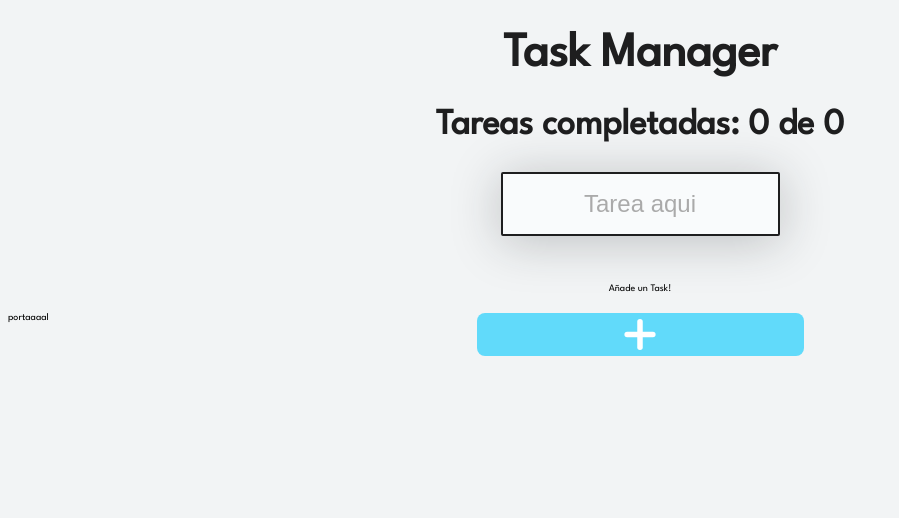
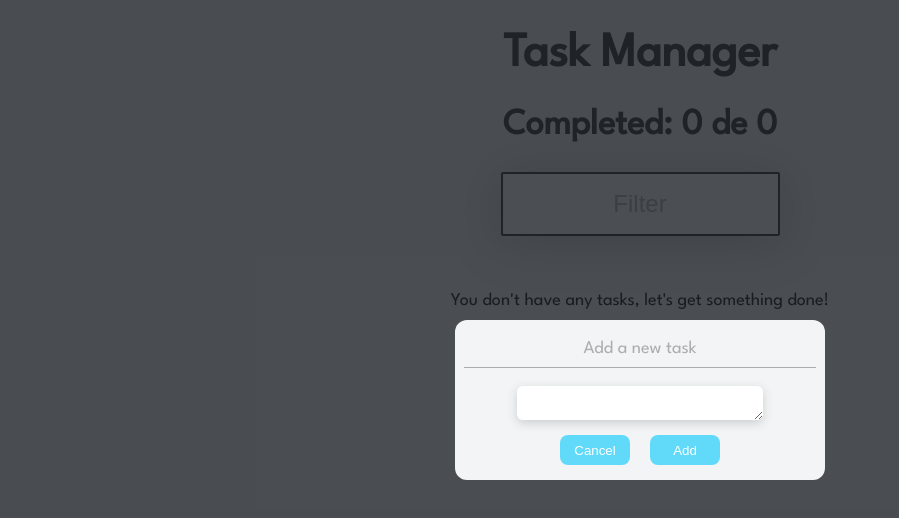
Before and after one commit to ArtoriasDelAbismo/reactToDoList, a React (Create React App) app: page / in a window 1280 px wide. Both pictures are taken after a click on the button 640 px from the left and 334 px from the top of the page. Shown: the top 518 px of the page, without its empty margins (0-899 px from the left). Built offline with nearby package versions, Linux system fonts and the light colour scheme.

Commit message:
add form to modal

```diff
--- a/src/App.jsx
+++ b/src/App.jsx
@@ -9,6 +9,7 @@ import { TodoLoading } from "./components/TodoLoading";
 import { TodoError } from "./components/TodoError";
 import { TodoEmpty } from "./components/TodoEmpty";
 import { Modal } from "./components/Modal/Modal";
+import { TodoForm } from "./components/TodoForm"
 
 export default function App() {
   const [searchValue, setSearchValue] = React.useState("");
@@ -20,6 +21,7 @@ export default function App() {
   } = useLocalStorage("LISTA01", []);
 
   const [openModal, setOpenModal] = React.useState(false)
+  const [newTodoValue, setNewTodoValue] = React.useState("");
 
 
   const completedTodos = todos.filter((todos) => !!todos.completed).length;
@@ -43,6 +45,15 @@ export default function App() {
     saveTodos(newTodos);
   };
 
+  const addTodo = (text) => {
+    const newTodos = [...todos]
+    newTodos.push({
+      text,
+      completed: false
+    })
+    saveTodos(newTodos)
+  }
+
   return (
     <>
       <TodoCounter completed={completedTodos} totalTodos={totalTodos} />
@@ -52,6 +63,7 @@ export default function App() {
         {loading && <TodoLoading />}
         {error && <TodoError />}
         {!loading && searchedTodos.length === 0 && <TodoEmpty />}
+
 
         {searchedTodos.map((todo) => (
           <TodoItem
@@ -66,7 +78,10 @@ export default function App() {
 
       {!loading && <TodoButton openModal={openModal} setOpenModal={setOpenModal}/>}
 
-      {openModal && (<Modal  >portaaaal</Modal>)}
+      {openModal && (
+      <Modal  >
+        <TodoForm addTodo={addTodo} newTodoValue={newTodoValue} setNewTodoValue={setNewTodoValue} setOpenModal={setOpenModal}/>
+      </Modal>)}
     </>
   );
 }
--- /dev/null
+++ b/src/components/Modal/Modal.css
@@ -0,0 +1,12 @@
+.modalBackground {
+    background-color: rgba(32, 35, 41,.8);
+    display: flex;
+    justify-content: center;
+    align-items: center;
+    color: white;
+    position: fixed;
+    top: 0;
+    left: 0;
+    right: 0;
+    bottom: 0;
+}
--- a/src/components/Modal/Modal.jsx
+++ b/src/components/Modal/Modal.jsx
@@ -1,9 +1,10 @@
 import React from "react";
 import ReactDOM from "react-dom";
+import './Modal.css'
 
 function Modal({children}) {
    return ReactDOM.createPortal(
-    <div className="Modal">
+    <div className="modalBackground">
         {children}
     </div>,
     document.getElementById('modal')
--- a/src/components/TodoButton/TodoButton.css
+++ b/src/components/TodoButton/TodoButton.css
@@ -15,5 +15,4 @@
     background-image: url('/src/assets/plus.svg');
     background-position: center;
     background-repeat: no-repeat;
-
 }
--- a/src/components/TodoCounter/index.jsx
+++ b/src/components/TodoCounter/index.jsx
@@ -10,7 +10,7 @@ function TodoCounter(props) {
     <div className="title">
       <h1>Task Manager</h1>
       <h2>
-        Tareas completadas: {completed} de {total}
+        Completed: {completed} de {total}
       </h2>
     </div>
   );
--- a/src/components/TodoEmpty/TodoEmpty.css
+++ b/src/components/TodoEmpty/TodoEmpty.css
@@ -0,0 +1,3 @@
+.EmptyText {
+    font-size: 1.8rem;
+}
--- a/src/components/TodoEmpty/index.jsx
+++ b/src/components/TodoEmpty/index.jsx
@@ -1,8 +1,9 @@
 import React from "react";
+import './TodoEmpty.css'
 
 function TodoEmpty() {
     return(
-        <p>Añade un Task!</p>
+        <p className="EmptyText">You don't have any tasks, let's get something done!</p>
     )
 }
 
--- /dev/null
+++ b/src/components/TodoForm/TodoForm.css
@@ -0,0 +1,68 @@
+.form-container {
+    width: 40%;
+    max-width: 370px;
+    min-width: 340px;
+    height: 20%;
+    display: flex;
+    border-radius: 12px;
+    justify-content: center;
+    background-color: #F2F4F5;
+}
+
+form {
+    width: 95%;
+    display: flex;
+    flex-direction: column;
+}
+
+label {
+    display: flex;
+    font-size: large;
+    color: #adadad;
+    justify-content: center;
+    margin: 20px 0 10px 0;
+}
+
+.division {
+    width: 100%;
+    height: 1px;
+    background-color: #adadad;
+}
+
+textarea {
+    width: 70%;
+    height: 40px;
+    align-self: center;
+    font-size: 2.4rem;
+    text-align-last: center;
+    text-align: justify;
+    line-height: 38px;
+    border: none;
+    border-radius: 6px;
+    margin: 18px 0 5px 0;
+    box-shadow: 0px 3px 10px 0px #5a5f6940;
+    font-family: 'League Spartan', sans-serif;
+
+}
+
+textarea:focus{
+    outline-color: #61DAFA;
+    border: 1px;
+}
+
+
+.Button-container {
+    display: flex;
+    justify-content: center;
+    margin: 10px 0 15px 0;
+}
+
+button {
+    width: 70px;
+    height: 30px;
+    margin: 0 10px 0 10px;
+    color: white;
+    border: none;
+    border-radius: 8px;
+    background-color: #61DAFA;
+}
--- /dev/null
+++ b/src/components/TodoForm/index.jsx
@@ -0,0 +1,50 @@
+import React from "react";
+import "./TodoForm.css";
+
+function TodoForm({ setOpenModal, addTodo, newTodoValue, setNewTodoValue }) {
+
+  const onChange = (event) => {
+    setNewTodoValue(event.target.value);
+  };
+
+  const onSubmit = (event) => {
+    event.preventDefault();
+    addTodo(newTodoValue);
+    setOpenModal(false);
+  }
+
+  return (
+    <div className="form-container">
+      <form>
+        <label>Add a new task</label>
+        <div className="division"></div>
+        <textarea
+        value={newTodoValue}
+        onChange={onChange}
+
+        ></textarea>
+
+        <div className="Button-container">
+          <button
+            onClick={() => {
+              setOpenModal(false);
+            }}
+            className="TodoForm-button TodoForm-button--cancel"
+            type="button"
+          >
+            Cancel
+          </button>
+          <button
+            onClick={onSubmit}
+            className="TodoForm-button--add"
+            type="button"
+          >
+            Add
+          </button>
+        </div>
+      </form>
+    </div>
+  );
+}
+
+export { TodoForm };
--- a/src/components/TodoItem/index.jsx
+++ b/src/components/TodoItem/index.jsx
@@ -7,7 +7,7 @@ function TodoItem(props) {
   return (
     <div className="list-items">
       <span
-        onClick={props.onComplete}
+        onClick={ props.onComplete }
         className={`icon icon-check ${
           props.completed && "icon-check--completed"
         }`}
--- a/src/components/TodoSearch/index.jsx
+++ b/src/components/TodoSearch/index.jsx
@@ -12,7 +12,7 @@ function TodoSearch({searchValue, setSearchValue}) {
         }}
         className="search-bar-input"
         type="text"
-        placeholder="Tarea aqui"
+        placeholder="Filter"
         value={searchValue}
       />
     </div>
```
